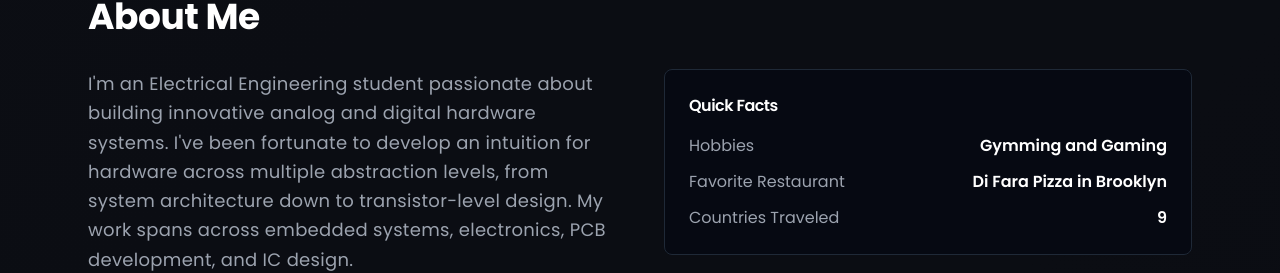
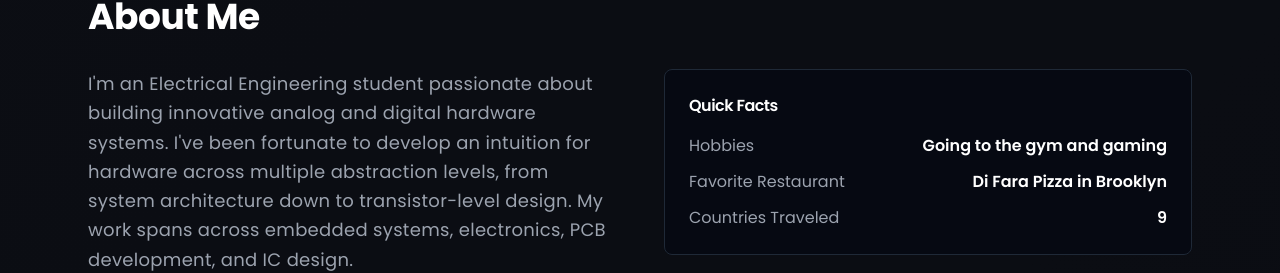
Before and after one commit to arhaamhossain/ARX, a Next.js app: page /ARX/ in a window 1280 px wide. Shown: the part 7270-7543 px from the top of the page. Built offline with nearby package versions, Linux system fonts and the light colour scheme.

Commit message:
Refine Quick Facts hobbies text for clarity

```diff
--- a/pages/index.tsx
+++ b/pages/index.tsx
@@ -487,7 +487,7 @@ export default function Home() {
               <div className="space-y-3 text-gray-400">
                 <div className="flex justify-between">
                   <span>Hobbies</span>
-                  <span className="text-white font-semibold">Gymming and Gaming</span>
+                  <span className="text-white font-semibold">Going to the gym and gaming</span>
                 </div>
                 <div className="flex justify-between">
                   <span>Favorite Restaurant</span>
```
